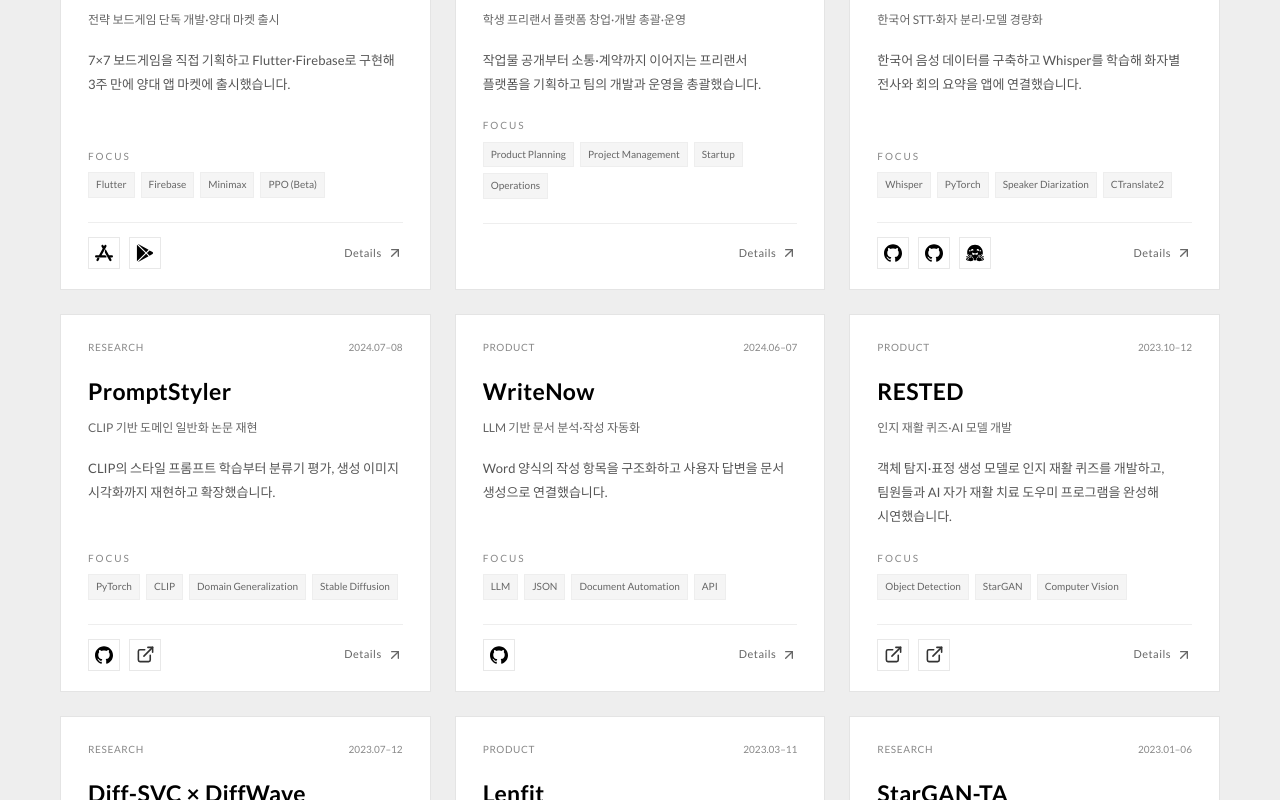
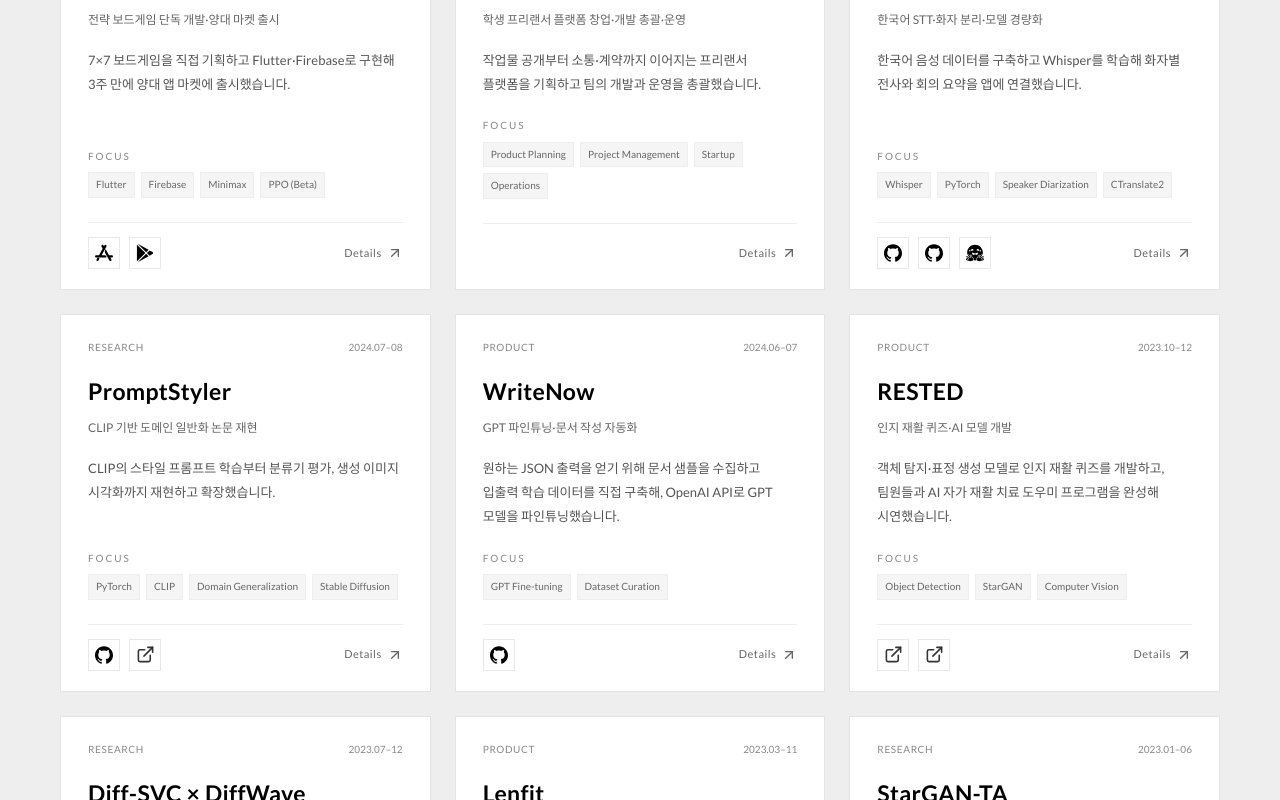
Before and after one commit to HahnGyuTak/portfolio, a React (Vite) app: page / in a window 1280 px wide. Shown: the part 1160-1960 px from the top of the page. Built offline with nearby package versions, Linux system fonts and the light colour scheme.

Commit message:
Highlight WriteNow dataset creation and GPT fine-tuning

```diff
--- a/public/resume.html
+++ b/public/resume.html
@@ -52,9 +52,9 @@
 <section class="sheet" aria-labelledby="projects-continued-heading"><header class="sheet-heading"><h2 id="projects-continued-heading">프로젝트와 연구</h2><p>EXPERIENCE 05–09<br>시작 시점 기준 최근순</p></header><article class="project" aria-labelledby="writenow-title">
  <div class="project-index">05<span>PRODUCT</span></div>
  <div class="project-body"><div class="project-top"><h3 id="writenow-title">WriteNow</h3><span class="date">2024.06–07</span></div>
- <p class="project-subtitle">LLM 기반 문서 분석·작성 자동화</p><p class="role">LLM 파인튜닝 · 자동화 알고리즘 · API·앱 연동</p>
- <ul><li>문서 작성용 LLM을 파인튜닝하고, Word 표 텍스트에서 작성·선택 항목을 추출해 JSON으로 반환하는 분석 흐름을 구성했습니다.</li><li>작성 항목을 앱의 질문으로 전환하고 사용자 답변을 문서 내용에 연결했습니다. 팀원과 AI API·앱을 연동해 양식 업로드부터 DOCX 문서 생성·확인까지 구현했습니다.</li></ul>
- <div class="project-bottom"><span class="tech">LLM / JSON / Document Automation / API</span><span class="project-links"><a href="https://github.com/AcademicFestival/.github/blob/main/profile/README.md">프로젝트</a></span></div></div></article><article class="project" aria-labelledby="rested-title">
+ <p class="project-subtitle">GPT 파인튜닝·문서 작성 자동화</p><p class="role">문서 샘플 수집 · 입출력 학습 데이터 구축 · GPT 파인튜닝</p>
+ <ul><li>당시 모델이 원하는 JSON 구조를 충분히 출력하지 못하는 문제에 대응해 여러 문서 샘플을 수집했습니다. Word 표 텍스트와 작성·선택 항목을 정리한 JSON을 짝지은 입출력 학습 데이터를 직접 구축하고, OpenAI API로 GPT 모델을 파인튜닝했습니다.</li><li>모델 출력을 앱의 질문으로 활용하고 사용자 답변을 문서 내용에 연결했습니다. 팀원과 AI API·앱을 연동해 양식 업로드부터 DOCX 문서 생성·확인까지 구현했습니다.</li></ul>
+ <div class="project-bottom"><span class="tech">GPT Fine-tuning / Dataset Curation</span><span class="project-links"><a href="https://github.com/AcademicFestival/.github/blob/main/profile/README.md">프로젝트</a></span></div></div></article><article class="project" aria-labelledby="rested-title">
  <div class="project-index">06<span>PRODUCT</span></div>
  <div class="project-body"><div class="project-top"><h3 id="rested-title">RESTED</h3><span class="date">2023.10–12</span></div>
  <p class="project-subtitle">인지 재활 퀴즈·AI 모델 개발</p><p class="role">인지 재활 퀴즈 기획 · 모델 학습 · 팀 협업·서비스 통합</p>
--- a/src/app/content.json
+++ b/src/app/content.json
@@ -205,18 +205,21 @@
       "name": "WriteNow",
       "category": "product",
       "kicker": "LANGUAGE MODEL · DOCUMENT AUTOMATION",
-      "subtitle": "LLM 기반 문서 분석·작성 자동화",
+      "subtitle": "GPT 파인튜닝·문서 작성 자동화",
       "period": "2024.06–07",
-      "role": "LLM 파인튜닝 · 자동화 알고리즘 · API·앱 연동",
-      "summary": "Word 양식의 작성 항목을 구조화하고 사용자 답변을 문서 생성으로 연결했습니다.",
-      "problem": "Word 양식에서 필요한 정보를 파악하고, 사용자가 답한 내용을 해당 항목에 맞춰 문서로 구성해야 했습니다.",
+      "role": "문서 샘플 수집 · 입출력 학습 데이터 구축 · GPT 파인튜닝",
+      "summary": "원하는 JSON 출력을 얻기 위해 문서 샘플을 수집하고 입출력 학습 데이터를 직접 구축해, OpenAI API로 GPT 모델을 파인튜닝했습니다.",
+      "problem": "당시 모델이 문서 분석 결과를 원하는 JSON 구조로 충분히 생성하지 못해, 앱에서 활용할 작성·선택 항목을 출력하도록 학습시켜야 했습니다.",
       "contributions": [
-        "문서 작성용 LLM을 파인튜닝하고, 표에서 추출한 텍스트로 작성·선택 항목을 분석해 JSON으로 반환하는 흐름을 구성했습니다.",
-        "작성 항목을 앱의 질문으로 활용하고 질문별 사용자 답변을 문서 내용에 연결하는 알고리즘을 구현했습니다.",
-        "백엔드 담당 팀원과 AI API를 구현하고 프론트엔드까지 연동해 생성된 DOCX 문서를 앱에서 확인할 수 있도록 연결했습니다."
+        "여러 문서 샘플을 수집하고, Word 표에서 추출한 텍스트를 입력으로, 작성·선택 항목을 정리한 JSON을 목표 출력으로 하는 입출력 학습 데이터를 직접 구축했습니다.",
+        "구축한 데이터로 OpenAI API의 파인튜닝을 수행해 GPT 모델을 문서 분석 용도에 맞췄습니다. 모델의 출력 항목을 앱의 질문으로 활용하고 사용자 답변을 문서 내용에 연결하는 알고리즘을 구현했습니다.",
+        "백엔드 담당 팀원과 AI 기능 제공용 API를 구현하고 백엔드·프론트엔드를 연동해, 생성된 DOCX 문서를 앱에서 확인할 수 있도록 연결했습니다."
       ],
-      "outcome": "양식 업로드 → 질문·답변 → 문서 생성·확인으로 이어지는 AI 문서 작성 기능을 구현했습니다.",
-      "tags": ["LLM", "JSON", "Document Automation", "API"],
+      "outcome": "문서 샘플 수집부터 학습 데이터 구축·GPT 파인튜닝을 담당하고, 양식 업로드 → 질문·답변 → DOCX 생성·확인으로 이어지는 기능을 구현했습니다.",
+      "tags": [
+        "GPT Fine-tuning",
+        "Dataset Curation"
+      ],
       "links": [
         {
           "label": "프로젝트",
```
Also changed, not shown: 1 other file (tests, documents, lock files or other folders).
